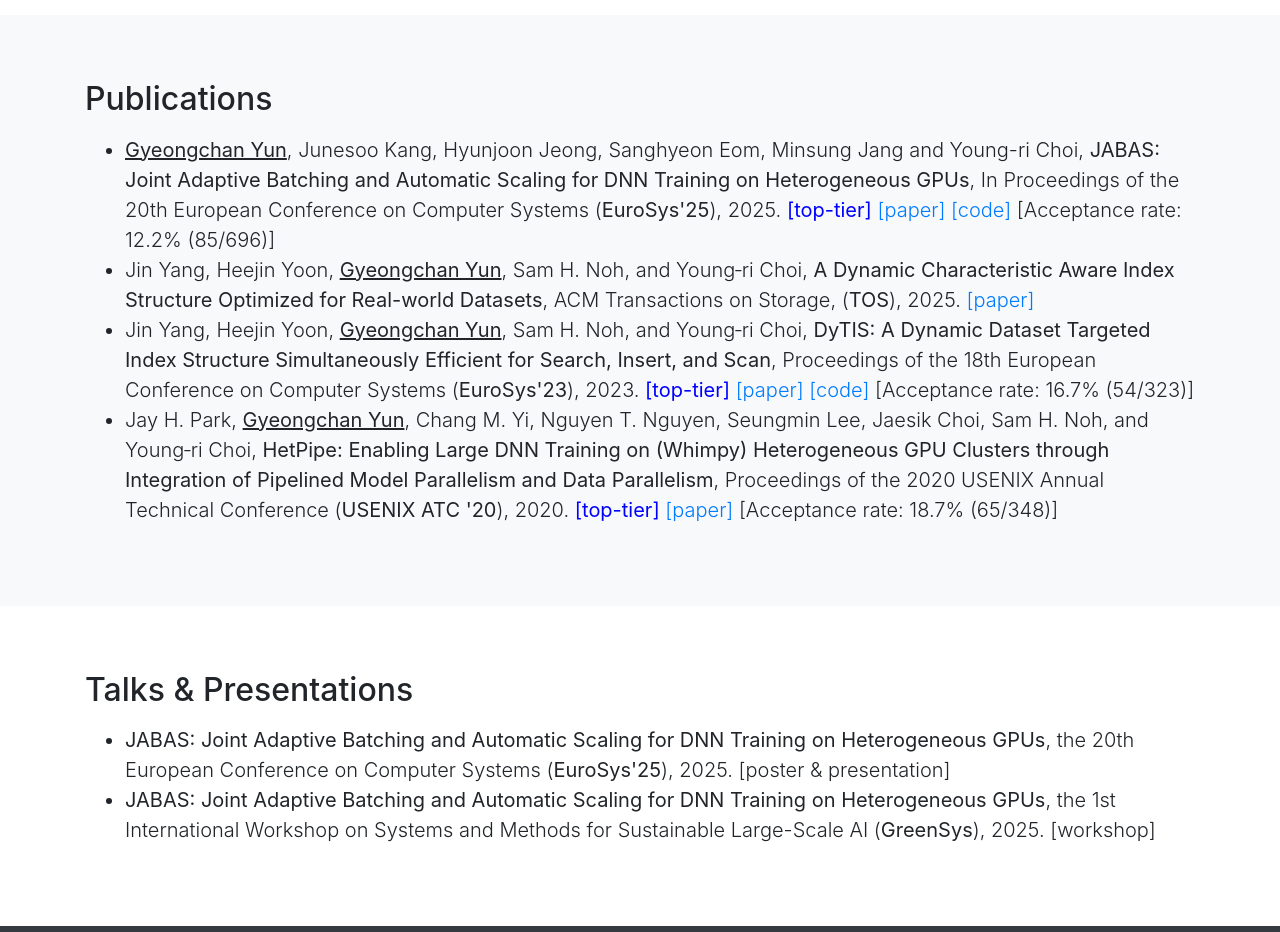
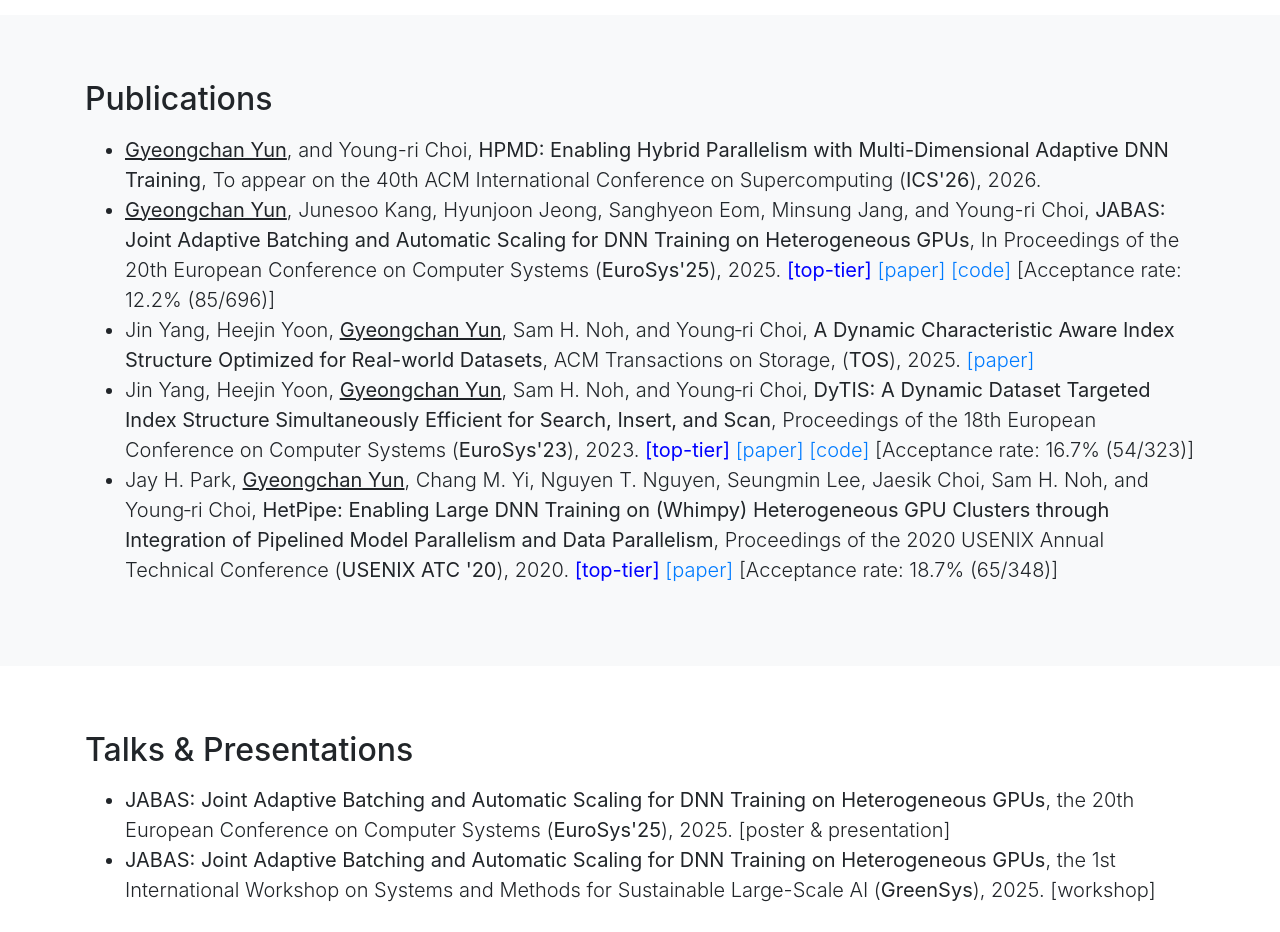
Before and after one commit to gyeongchan-yun/gyeongchan-yun.github.io, a website with bundled scripts: page index.html in a window 1280 px wide. Shown: the part 1500-2432 px from the top of the page. Built offline with nearby package versions, Linux system fonts and the light colour scheme.

Commit message:
Update publication

```diff
--- a/index.html
+++ b/index.html
@@ -144,7 +144,12 @@
           <p class="lead">
             <ul>
               <li class="lead">
-                <b><u>Gyeongchan Yun</u></b>, Junesoo Kang, Hyunjoon Jeong, Sanghyeon Eom, Minsung Jang and Young-ri Choi,
+                <b><u>Gyeongchan Yun</u></b>, and Young-ri Choi,
+                <b>HPMD: Enabling Hybrid Parallelism with Multi-Dimensional Adaptive DNN Training</b>,
+                To appear on the 40th ACM International Conference on Supercomputing (<b>ICS'26</b>), 2026.
+              </li>
+              <li class="lead">
+                <b><u>Gyeongchan Yun</u></b>, Junesoo Kang, Hyunjoon Jeong, Sanghyeon Eom, Minsung Jang, and Young-ri Choi,
                 <b>JABAS: Joint Adaptive Batching and Automatic Scaling for DNN Training on Heterogeneous GPUs</b>,
                 In Proceedings of the 20th European Conference on Computer Systems (<b>EuroSys'25</b>), 2025.
                 <b><font color="blue">[top-tier]</font></b>
```
